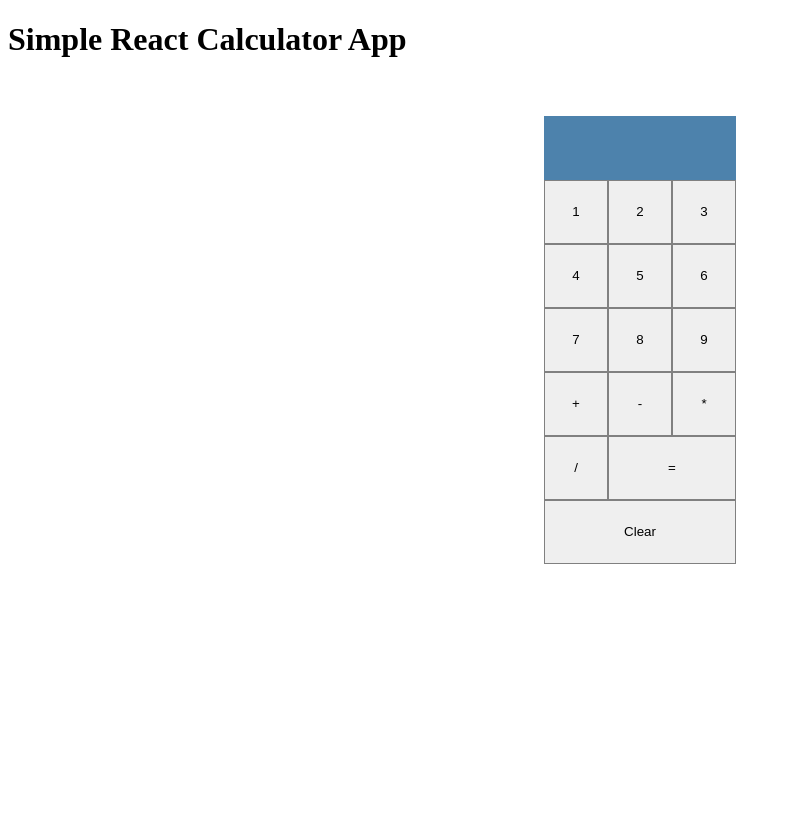
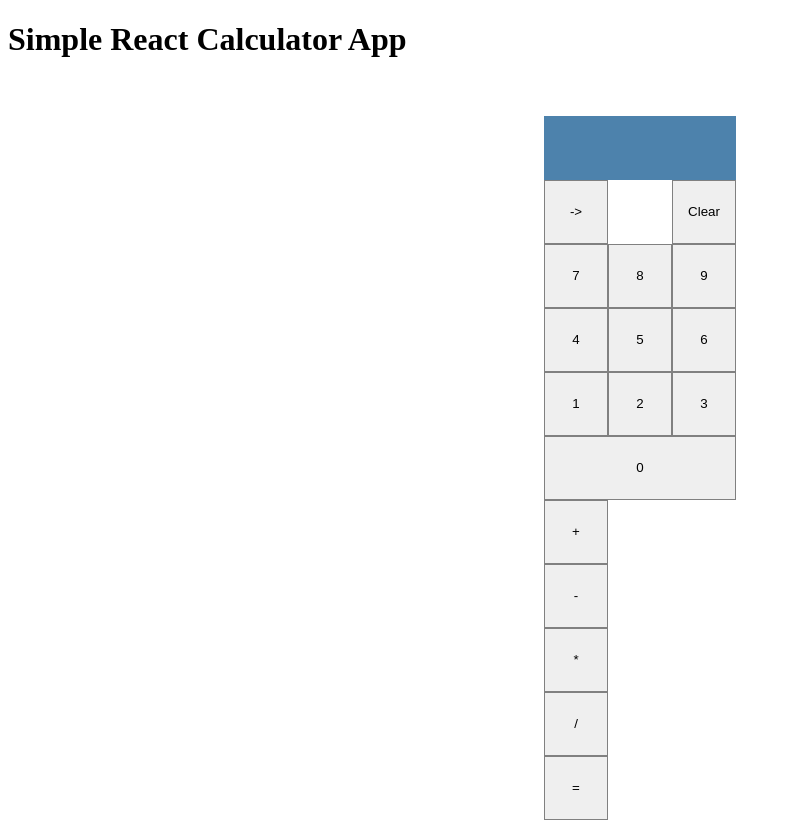
Before and after one commit to paulohfev/react-calculator, a React (Create React App) app: page / in a window 1280 px wide. Shown: the whole page, without its empty margins (0-790 px from the left). Before the commit the page ends 800 px from the top, so only its background shows below. Built offline with nearby package versions, Linux system fonts and the light colour scheme.

Commit message:
Update UI and add backspace button

```diff
--- a/src/Calculator.js
+++ b/src/Calculator.js
@@ -3,15 +3,20 @@ import './Calculator.scss';
 import Button from './components/Button';
 
 const Calculator = () => {
-  const [result, setResult] = useState("");
+  const initialState = "";
+  const [result, setResult] = useState(initialState);
   // console.log(result, "| I was rendered");
 
-  const onButtonClick = event => {
+  const displayValue = event => {
     setResult(result + event.target.value);
   };
 
-  const calculate = () => {
-    setResult(eval(result));
+  const removeSingleValue = () => {
+    setResult(result.length - 1)
+  };
+
+  const calculateValue = () => {
+    if (result.length > 0) setResult(eval(result));
   };
 
   return (
@@ -20,22 +25,30 @@ const Calculator = () => {
         <h2>{result}</h2>
       </div>
 
-      <div className="buttons">
-        <Button type="number" value="1" onClick={onButtonClick} />
-        <Button type="number" value="2" onClick={onButtonClick} />
-        <Button type="number" value="3" onClick={onButtonClick} />
-        <Button type="number" value="4" onClick={onButtonClick} />
-        <Button type="number" value="5" onClick={onButtonClick} />
-        <Button type="number" value="6" onClick={onButtonClick} />
-        <Button type="number" value="7" onClick={onButtonClick} />
-        <Button type="number" value="8" onClick={onButtonClick} />
-        <Button type="number" value="9" onClick={onButtonClick} />
-        <Button type="number" value="+" onClick={onButtonClick} />
-        <Button type="number" value="-" onClick={onButtonClick} />
-        <Button type="number" value="*" onClick={onButtonClick} />
-        <Button type="number" value="/" onClick={onButtonClick} />
-        <Button type="equals" value="=" onClick={calculate} />
-        <Button type="clear" name="Clear" onClick={() => setResult("")} />
+      <div className="keypad">
+        <div className="button-group-top">
+          <Button type="small" name="->" onClick={() => removeSingleValue} />
+          <Button type="small" name="Clear" onClick={() => setResult(initialState)} />
+        </div>
+
+        <div className="button-group-middle">
+          <Button type="small" value="7" onClick={displayValue} />
+          <Button type="small" value="8" onClick={displayValue} />
+          <Button type="small" value="9" onClick={displayValue} />
+          <Button type="small" value="4" onClick={displayValue} />
+          <Button type="small" value="5" onClick={displayValue} />
+          <Button type="small" value="6" onClick={displayValue} />
+          <Button type="small" value="1" onClick={displayValue} />
+          <Button type="small" value="2" onClick={displayValue} />
+          <Button type="small" value="3" onClick={displayValue} />
+          <Button type="large" value="0" onClick={displayValue} />
+        </div>
+
+        <Button type="small" value="+" onClick={displayValue} />
+        <Button type="small" value="-" onClick={displayValue} />
+        <Button type="small" value="*" onClick={displayValue} />
+        <Button type="small" value="/" onClick={displayValue} />
+        <Button type="small" value="=" onClick={calculateValue} />
       </div>
     </div>
   );
--- a/src/Calculator.scss
+++ b/src/Calculator.scss
@@ -20,9 +20,19 @@
   }
 }
 
-.buttons {
+.keypad {
   display: flex;
-  flex-wrap: wrap;
+  flex-direction: column;
+
+  .button-group-top {
+    display: inherit;
+    justify-content: space-between;
+  }
+
+  .button-group-middle {
+    display: inherit;
+    flex-wrap: wrap;
+  }
 
   .button {
     align-items: center;
@@ -32,16 +42,12 @@
     height: 4rem;
     justify-content: center;
 
-    &.number, &.operator {
+    &.small {
       width: 4rem;
     }
 
-    &.clear {
+    &.large {
       width: 100%;
-    }
-
-    &.equals {
-      width: 8rem;
     }
   }
 }
```
Also changed, not shown: 1 other file (tests, documents, lock files or other folders).
